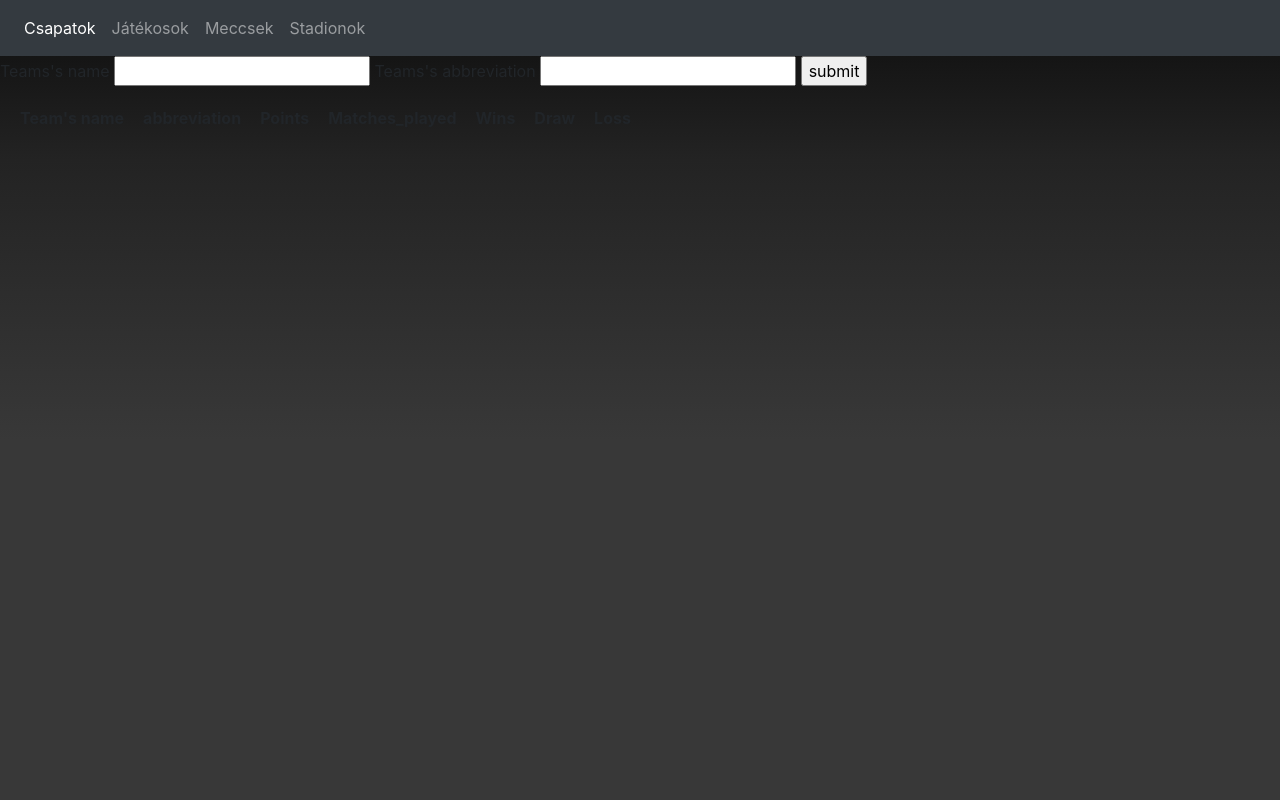
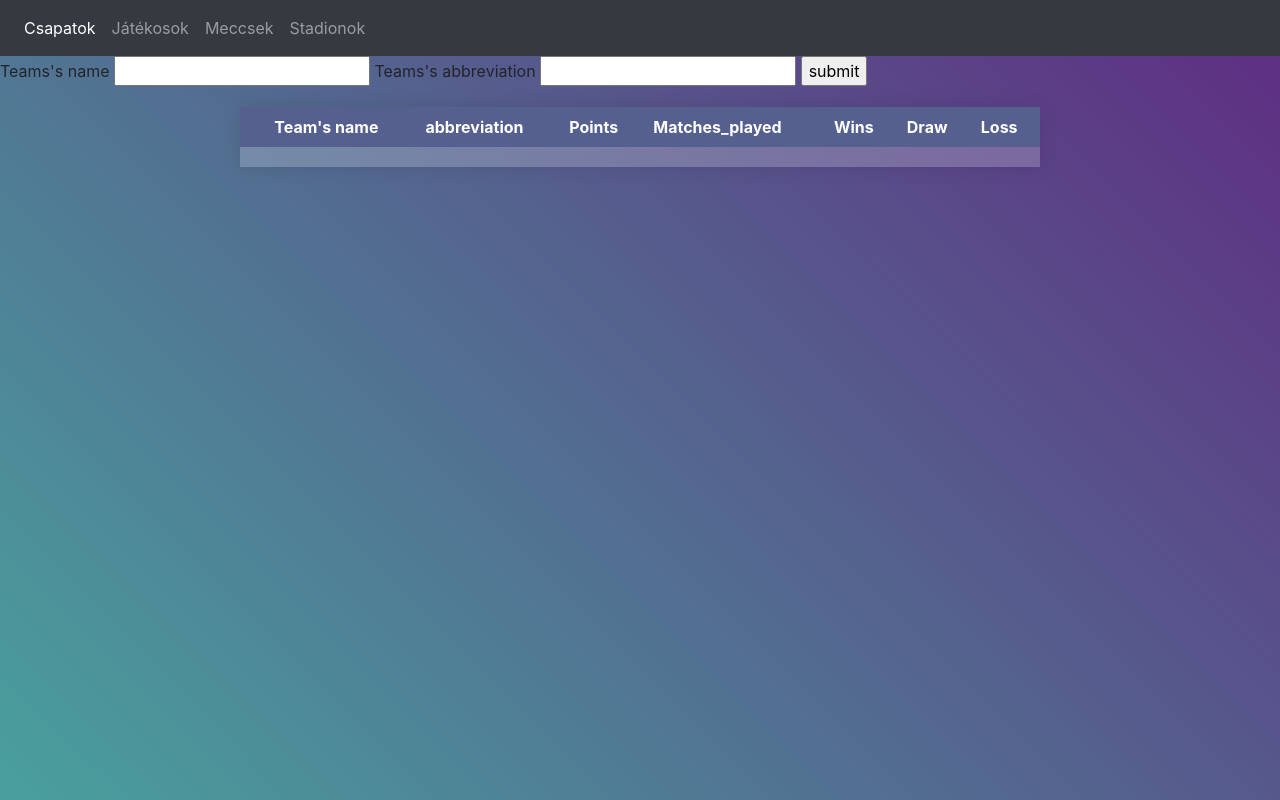
Before and after one commit to Kredam/CsapatSport-DB, a Flask app: page /teams in a window 1280 px wide. Run offline with Flask 2, Linux system fonts and the light colour scheme; tables that the repository leaves empty hold one stand-in row (values such as "Sample post"); parts of the project's set-up code (start-up, migrations or seed data) failed here and were passed over; some libraries are stand-ins or nearby versions.

Commit message:
refactored

```diff
--- a/static/stylesheet/basic.css
+++ b/static/stylesheet/basic.css
@@ -1,41 +1,27 @@
 body{
-    color: #89852d;
+    color: #000000;
     margin: 0;
     padding: 0;
     background: rgb(56,56,56);
-    background: linear-gradient(0deg, rgba(56,56,56,1) 45%, rgba(35,35,35,1) 80%, rgba(13,13,13,1) 100%);
+    background: linear-gradient(45deg, #49a09d, #5f2c82);
 }
 
-nav a:link, nav a:visited, nav a{
-    color: white;
+table{
+    margin-left: auto;
+    margin-right: auto;
+    width: 800px;
+	border-collapse: collapse;
+	overflow: hidden;
+	box-shadow: 0 0 20px rgba(0,0,0,0.1);
 }
 
-nav a:hover{
-    color: #89852d;
+thead th{
+    background-color: #55608f;
 }
 
-.navbar_div ul{
-    padding-top: 5px;
-    background-color: rgba(35, 122, 172, 0.85);
-    display: flex;
-    flex-direction: row;
-    justify-content: space-evenly;
-    text-align: center;
-    list-style-type: none;
+th, td{
+    padding: 10px;
+	background-color: rgba(255,255,255,0.2);
+	color: #fff;
+    text-align: left;
 }
-
-.navbar_div ul li a{
-    font-family: 'Ubuntu', 'Lucida Grande', 'Lucida Sans Unicode', 'Geneva', 'Verdana', sans-serif;
-    font-size: x-large;
-    text-decoration: none;
-}
-
-.sql_table_div table{
-    align-content: center;
-}
-
-table th, table td{
-    text-align: left;
-    padding-bottom: 10px;
-    padding-right: 18px;
-}
```
